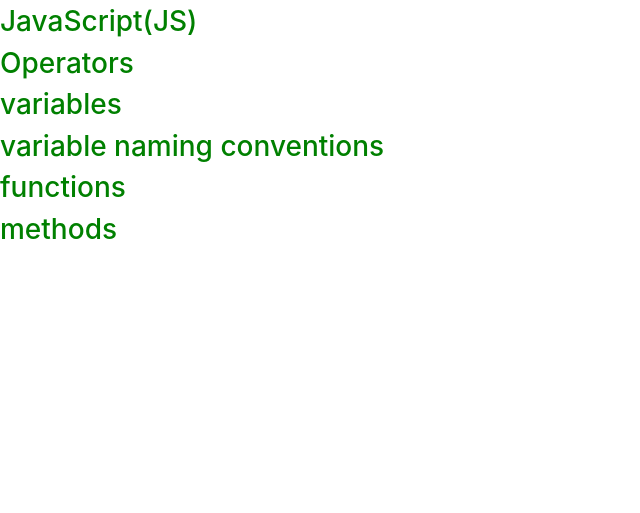
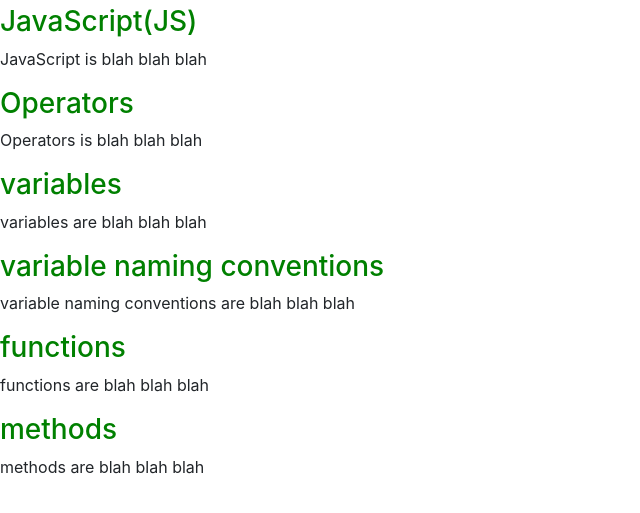
Before and after one commit to TalayRuk/flashcard, a plain HTML site: page index.html in a window 1280 px wide. Both pictures are taken after a click on the element "JavaScript(JS)". Shown: the part 51-564 px from the top of the page, without its empty margins (0-640 px from the left). Drawn offline with nearby package versions, Linux system fonts and the light colour scheme.

Commit message:
replaced .val w/.text>>text now showed in console.log

```diff
--- a/js/scripts.js
+++ b/js/scripts.js
@@ -1,32 +1,17 @@
 $(function(){
-//     $(".showing1").toggle();
-//   });
-//   $(".clickable2").click(function() {
-//     $(".showing2").toggle();
-//   });
-//   $(".clickable3").click(function() {
-//     $(".showing3").toggle();
-//   });
-//   $(".clickable4").click(function() {
-//     $(".showing4").toggle();
-//   });
-//   $(".clickable5").click(function() {
-//     $(".showing5").toggle();
-//   });
-//   $(".clickable6").click(function() {
-//     $(".showing6").toggle();
-//   });
-// });
+  $(".clickable").click(function(event) {
 
-  $(".clickable").click(function() {
     var phrases = ['clickable1', 'clickable2', 'clickable3', 'clickable4', 'clickable5', 'clickable6'];
+    console.log($(".clickable1").text());
 
-    phrases.forEach(function(phrase) {
-     var show = $("." + phrase).click();
+    phrases.forEach(function(phrase){
+     var show = $("." + phrase).text();
+     alert(show);
      $("#" + phrase).toggle(show);
 
 
-     });
+    });
+  event.preventDefault();
   });
 
 });
```
Also changed, not shown: index.html (+1 -1 lines).
